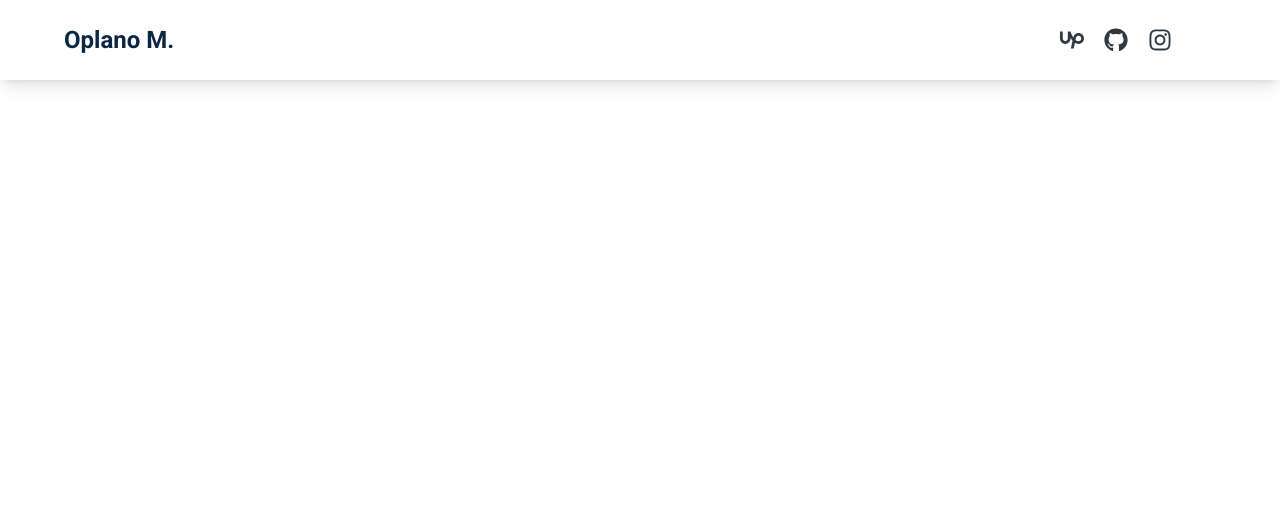
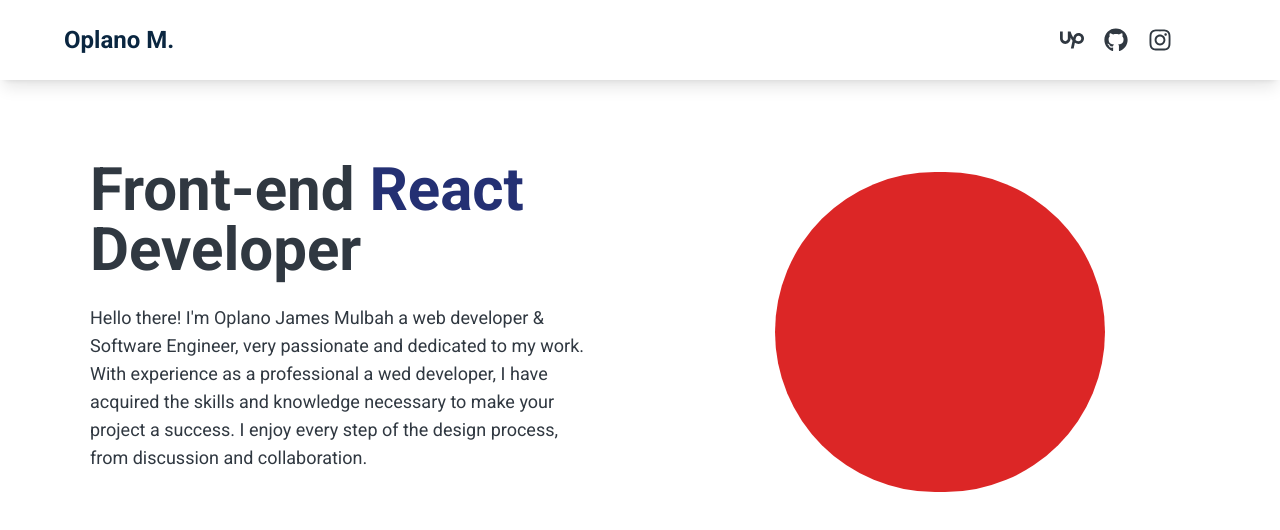
Before and after one commit to mulbahoplanojames/Main--Portfolio--Reactjs, a React (Vite) app: page / in a window 1280 px wide. Shown: the top 530 px of the page. Built offline with nearby package versions, Linux system fonts and the light colour scheme; some icons are missing.

Commit message:
Added the Hero section as a component to the project

```diff
--- a/src/App.jsx
+++ b/src/App.jsx
@@ -1,5 +1,5 @@
-// import Hero from "./Components/Hero/Hero";
 import Navbar from "./Components/Navbar/Navbar";
+import Hero from "./Components/Hero/Hero";
 // import Technologies from "./Components/Technologies/Technologies";
 
 const App = () => {
@@ -8,10 +8,10 @@ const App = () => {
 			<Navbar />
 
 			{/* // !This is to give the below components a fix width to be display in the middle */}
-			{/* <div className='container mx-auto md:px-10 px-2	mt-40'>
+			<div className='container mx-auto md:px-10 px-2	mt-40'>
 				<Hero />
-				<Technologies />
-			</div> */}
+				{/* <Technologies /> */}
+			</div>
 		</>
 	);
 };
--- a/src/Components/Hero/Hero.jsx
+++ b/src/Components/Hero/Hero.jsx
@@ -1,21 +1,22 @@
-// import ABOUT_ME from "../../Constant/Constant";
+//! Data about me from the Constant Component
+import ABOUT_ME from "../../Constant/Constant";
 // import HeroButton from "../../Interfaces/Hero Button/HeroButton";
 
-// const Hero = () => {
-// 	return (
-// 		<>
-// 			<div className='grid md:grid-cols-2 grid-cols-1 md:gap-4 gap-y-9 place-items-center px-2 '>
-// 				<div className=' md:w-heroContent1 w-full h-fit '>
-// 					<h1 className='text-6xl font-bold pb-6'>
-// 						Front-end <span className='text-2'>React</span> Developer
-// 					</h1>
-// 					<p className='text-lg pb-8'>{ABOUT_ME}</p>
-// 					<HeroButton />
-// 				</div>
-// 				<div className='bg-red-600 py-20 md:w-heroContent2 h-80 md:h-80 order-first lg:order-last w-[340px] rounded-full'></div>
-// 			</div>
-// 		</>
-// 	);
-// };
+const Hero = () => {
+	return (
+		<>
+			<div className='grid md:grid-cols-2 grid-cols-1 md:gap-4 gap-y-9 place-items-center px-2 '>
+				<div className=' md:w-heroContent1 w-full h-fit '>
+					<h1 className='text-6xl font-bold pb-6'>
+						Front-end <span className='text-2'>React</span> Developer
+					</h1>
+					<p className='text-lg pb-8'>{ABOUT_ME}</p>
+					{/* <HeroButton /> */}
+				</div>
+				<div className='bg-red-600 py-20 md:w-heroContent2 h-80 md:h-80 order-first lg:order-last w-[340px] rounded-full'></div>
+			</div>
+		</>
+	);
+};
 
-// export default Hero;
+export default Hero;
```
